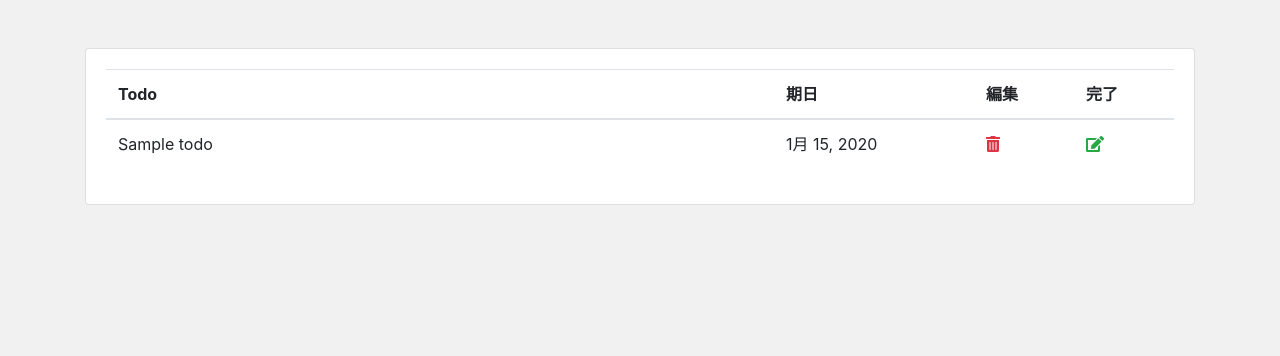
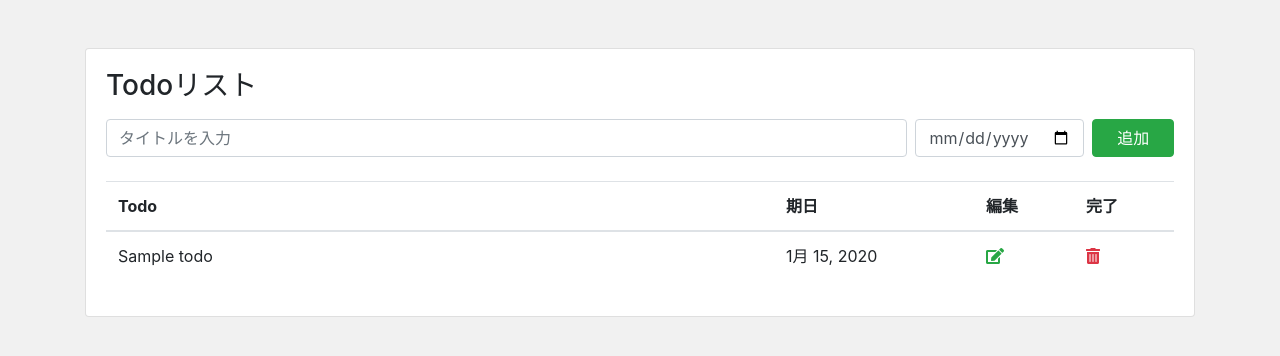
Before and after one commit to reomatsuoka/django-todo-practice1, a Django app: page / in a window 1280 px wide. Shown: the top 356 px of the page. Run offline with Django 3.2, Linux system fonts and the light colour scheme; tables that the repository leaves empty hold one stand-in row (values such as "Sample post"); some libraries are stand-ins or nearby versions.

Commit message:
practice2

```diff
--- a/app/static/css/style.css
+++ b/app/static/css/style.css
@@ -1,5 +1,11 @@
 body{
   background: #f1f1f1;
+}
+.date{
+  width: 200px;
+}
+.add{
+  width: 100px;
 }
 
 .deadline{
--- a/app/templates/app/index.html
+++ b/app/templates/app/index.html
@@ -1,8 +1,24 @@
 {% extends 'app/base.html' %}
+{% load widget_tweaks %}
 
 {% block content %}
   <div class="card">
     <div class="card-body">
+      <h3 class="card-title mb-3">Todoリスト</h3>
+      <div class="mb-4">
+        <form method="POST">
+          {% csrf_token %}
+          <div class="d-flex">
+            <div class="w-100 mr-2">
+              {% render_field form.title class='form-control' placeholder='タイトルを入力' %}
+            </div>
+            <div class="date mr-2">
+              {% render_field form.deadline class='form-control' %}
+            </div>
+            <button class="btn btn-success add" type="submit">追加</button>
+          </div>
+        </form>
+      </div>
       <div class="">
         <table class="table">
           <thead>
@@ -19,13 +35,13 @@
               <td>{{ todo.title }}</td>
               <td>{{ todo.deadline }}</td>
               <td>
-                <a href="">
-                  <i class="fas fa-trash-alt text-danger"></i>
+                <a href="{% url 'edit' todo.id %}">
+                  <i class="fas fa-edit text-success"></i>
                 </a>
               </td>
               <td>
-                <a href="">
-                  <i class="fas fa-edit text-success"></i>
+                <a href="{% url 'delete' todo.id %}">
+                  <i class="fas fa-trash-alt text-danger"></i>
                 </a>
               </td>
             </tr>
--- a/app/urls.py
+++ b/app/urls.py
@@ -3,4 +3,6 @@ from app import views
 
 urlpatterns =[
   path('', views.IndexView.as_view(), name='index'),
+  path('<int:pk>/edit/', views.EditView.as_view(), name='edit'),
+  path('<int:pk>/delete/', views.DeleteView.as_view(), name='delete'),
 ]
--- a/app/views.py
+++ b/app/views.py
@@ -1,11 +1,55 @@
-from django.shortcuts import render
+from django.shortcuts import render,redirect
 from django.views.generic import View
 from .models import Todo
+from .forms import TodoForm
 
 class IndexView(View):
   def get(self, request, *args, **kwargs):
     todo_data = Todo.objects.order_by('deadline')
+    form = TodoForm(request.POST or None)
 
     return render(request, 'app/index.html',{
-      'todo_data' : todo_data
+      'todo_data' : todo_data,
+      'form' : form,
     })
+
+  def post(self, request, *args, **kwargs):
+    form = TodoForm(request.POST or None)
+
+    if form .is_valid():
+      todo_data = Todo()
+      todo_data.title = form.cleaned_data['title']
+      todo_data.deadline = form.cleaned_data['deadline']
+      todo_data.save()
+    return redirect('index')
+
+class EditView(View):
+  def get(self, request, *args, **kwargs):
+    todo_data = Todo.objects.get(id=self.kwargs['pk'])
+    form = TodoForm(
+      request.POST or None,
+      initial={
+        'title':todo_data.title,
+        'deadline':todo_data.deadline,
+      })
+
+    return render(request, 'app/edit.html',{
+      'form': form
+    })
+  def post(self, request, *args, **kwargs):
+    form = TodoForm(request.POST or None)
+
+    if form .is_valid():
+      todo_data = Todo.objects.get(id=self.kwargs['pk'])
+      todo_data.title = form.cleaned_data['title']
+      todo_data.deadline = form.cleaned_data['deadline']
+      todo_data.save()
+    return redirect('index')
+
+    return redirect('edit', self.kwargs['pk'])
+
+class DeleteView(View):
+  def get(self, request, *args, **kwargs):
+    todo_data = Todo.objects.get(id=self.kwargs['pk'])
+    todo_data.delete()
+    return redirect('index')
```
Also changed, not shown: app/templates/app/edit.html (added, +27 -0 lines).
